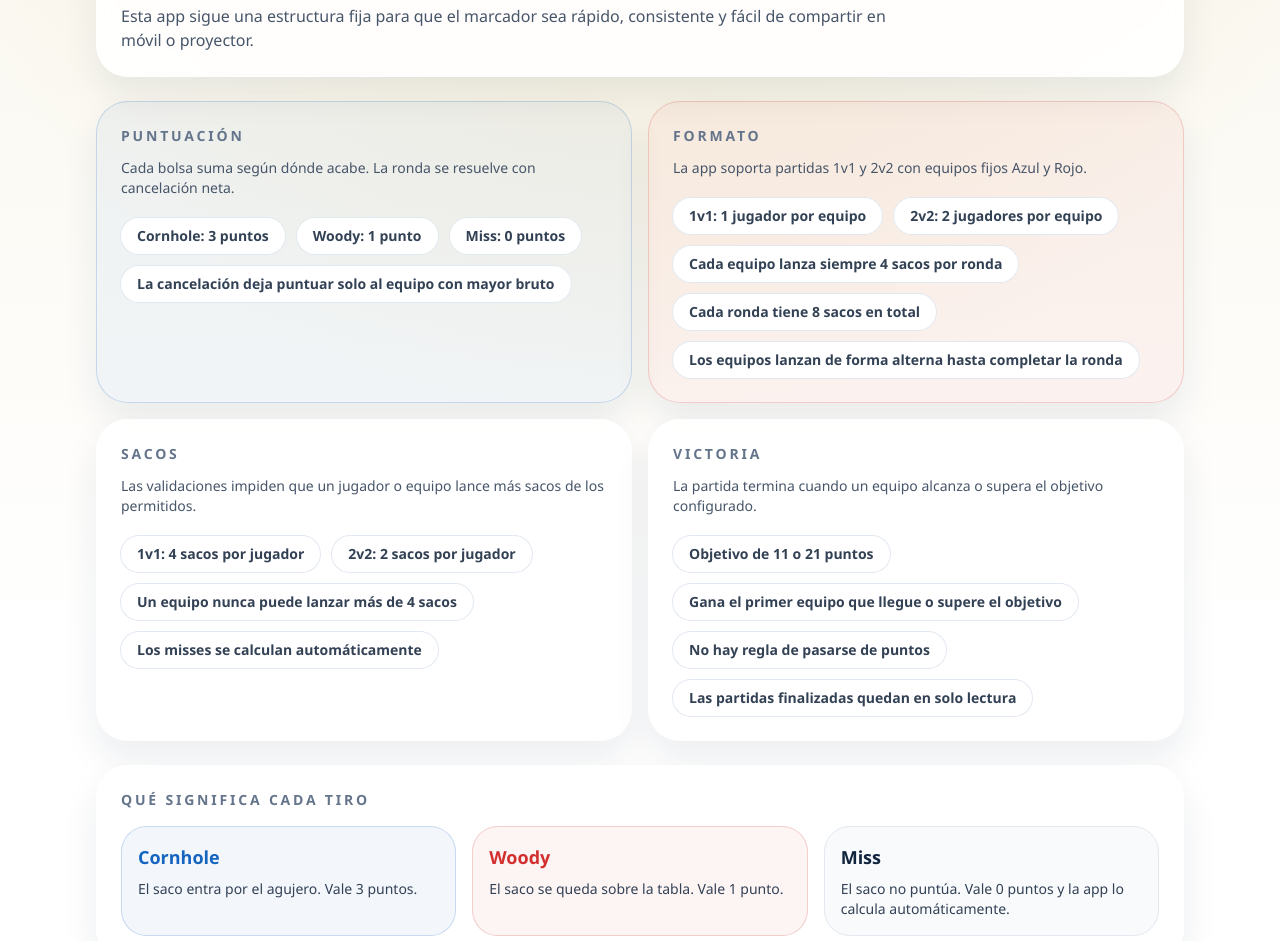
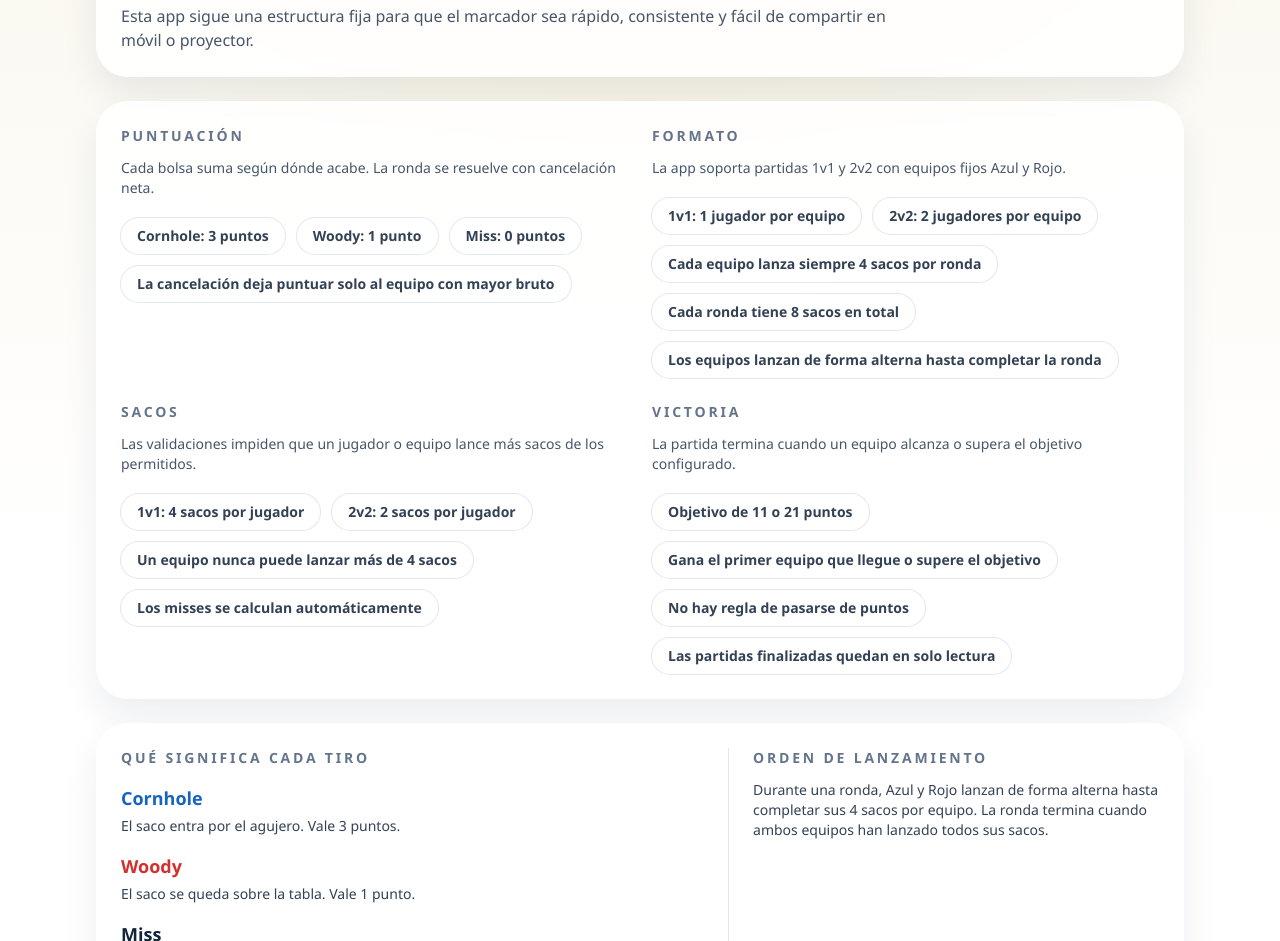
Before and after one commit to amerinoo/cornhole-scorekeeper, a React (Vite) app: page /reglas in a window 1280 px wide. Shown: the part 331-1272 px from the top of the page. Built offline with nearby package versions, Linux system fonts and the light colour scheme; no server answers.

Commit message:
Simplify rules page layout

```diff
--- a/src/app/pages/RulesPage.tsx
+++ b/src/app/pages/RulesPage.tsx
@@ -35,19 +35,17 @@ function RuleChip({ children }: { children: string }) {
   );
 }
 
-function RuleSection({
+function RuleGroup({
   title,
   description,
   items,
-  accentClassName,
 }: {
   title: string;
   description: string;
   items: string[];
-  accentClassName: string;
 }) {
   return (
-    <article className={`rounded-[2rem] border p-6 shadow-card ${accentClassName}`}>
+    <section>
       <p className="text-sm font-semibold uppercase tracking-[0.2em] text-slate-500">
         {title}
       </p>
@@ -57,7 +55,7 @@ function RuleSection({
           <RuleChip key={item}>{item}</RuleChip>
         ))}
       </div>
-    </article>
+    </section>
   );
 }
 
@@ -77,60 +75,60 @@ export function RulesPage() {
         </p>
       </article>
 
-      <div className="grid gap-4 lg:grid-cols-2">
-        <RuleSection
+      <article className="rounded-[2rem] border border-white/70 bg-white/90 p-6 shadow-card backdrop-blur">
+        <div className="grid gap-6 lg:grid-cols-2">
+          <RuleGroup
             title="Puntuación"
             description="Cada bolsa suma según dónde acabe. La ronda se resuelve con cancelación neta."
             items={scoringItems}
-          accentClassName="border-blueTeam/20 bg-blueTeam/5"
           />
-        <RuleSection
+          <RuleGroup
             title="Formato"
             description="La app soporta partidas 1v1 y 2v2 con equipos fijos Azul y Rojo."
             items={formatItems}
-          accentClassName="border-redTeam/20 bg-redTeam/5"
           />
-        <RuleSection
+          <RuleGroup
             title="Sacos"
             description="Las validaciones impiden que un jugador o equipo lance más sacos de los permitidos."
             items={bagItems}
-          accentClassName="border-white/70 bg-white/90 backdrop-blur"
           />
-        <RuleSection
+          <RuleGroup
             title="Victoria"
             description="La partida termina cuando un equipo alcanza o supera el objetivo configurado."
             items={winningItems}
-          accentClassName="border-white/70 bg-white/90 backdrop-blur"
           />
         </div>
+      </article>
 
       <article className="rounded-[2rem] border border-white/70 bg-white/90 p-6 shadow-card backdrop-blur">
+        <div className="grid gap-6 lg:grid-cols-[1.15fr_0.85fr]">
+          <section>
             <p className="text-sm font-semibold uppercase tracking-[0.2em] text-slate-500">
               Qué significa cada tiro
             </p>
-        <div className="mt-4 grid gap-4 lg:grid-cols-3">
-          <div className="rounded-[1.6rem] border border-blueTeam/20 bg-blueTeam/5 p-4">
+            <div className="mt-4 space-y-4">
+              <div>
                 <p className="text-lg font-black text-blueTeam">Cornhole</p>
-            <p className="mt-2 text-sm text-slate-700">
+                <p className="mt-1 text-sm text-slate-700">
                   El saco entra por el agujero. Vale 3 puntos.
                 </p>
               </div>
-          <div className="rounded-[1.6rem] border border-redTeam/20 bg-redTeam/5 p-4">
+              <div>
                 <p className="text-lg font-black text-redTeam">Woody</p>
-            <p className="mt-2 text-sm text-slate-700">
+                <p className="mt-1 text-sm text-slate-700">
                   El saco se queda sobre la tabla. Vale 1 punto.
                 </p>
               </div>
-          <div className="rounded-[1.6rem] border border-slate-200 bg-slate-50 p-4">
+              <div>
                 <p className="text-lg font-black text-ink">Miss</p>
-            <p className="mt-2 text-sm text-slate-700">
+                <p className="mt-1 text-sm text-slate-700">
                   El saco no puntúa. Vale 0 puntos y la app lo calcula automáticamente.
                 </p>
               </div>
             </div>
-      </article>
+          </section>
 
-      <article className="rounded-[2rem] border border-slate-200 bg-sand p-6 shadow-card">
+          <section className="border-t border-slate-200 pt-6 lg:border-l lg:border-t-0 lg:pl-6 lg:pt-0">
             <p className="text-sm font-semibold uppercase tracking-[0.2em] text-slate-500">
               Orden de lanzamiento
             </p>
@@ -139,13 +137,15 @@ export function RulesPage() {
               sus 4 sacos por equipo. La ronda termina cuando ambos equipos han
               lanzado todos sus sacos.
             </p>
+          </section>
+        </div>
       </article>
 
       <article className="rounded-[2rem] border border-slate-200 bg-sand p-6 shadow-card">
         <p className="text-sm font-semibold uppercase tracking-[0.2em] text-slate-500">
           Ejemplo de cancelación
         </p>
-        <div className="mt-4 flex flex-col gap-3 text-sm text-slate-700">
+        <div className="mt-4 grid gap-3 text-sm text-slate-700 sm:grid-cols-2">
           <p>Azul hace 6 puntos brutos.</p>
           <p>Rojo hace 4 puntos brutos.</p>
           <p>Azul suma 2 puntos netos.</p>
```
Lines whose indentation alone changed are shown as unchanged.
